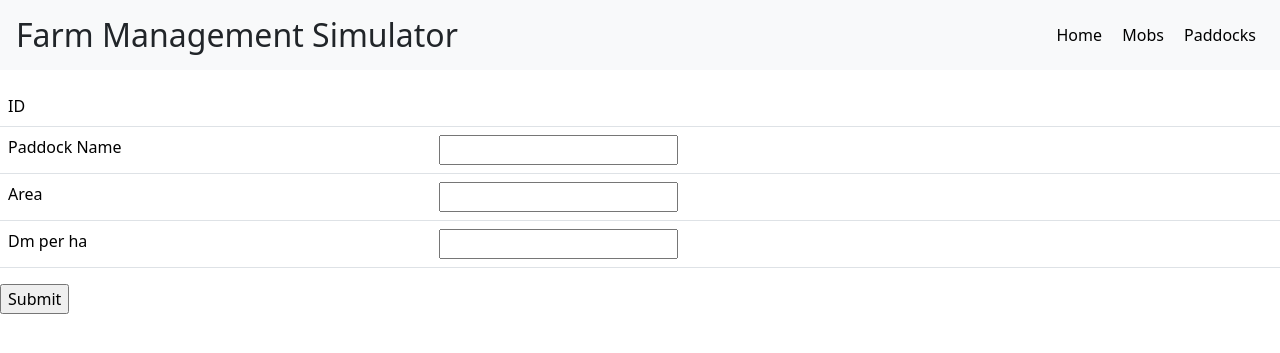
After one commit to Javier-Ng-1161775/fms, a Flask app: template templates/paddock_details_edit.html in a window 1280 px wide. The commit adds this page. Shown: the top 353 px of the page. Run offline with Flask 3, Linux system fonts and the light colour scheme; the template is opened without the code that fills it, so the values that code supplies are empty.

Commit message:
updated edit and add buttons to paddock
calculation of total DM not correct

```diff
--- a/app.py
+++ b/app.py
@@ -184,3 +184,69 @@ def move_mob():
 
     flash("Mob moved successfully!", "success")
     return redirect(url_for("mobs"))
+
+
+#create a paddocks/add route
+@app.route("/add_paddock", methods=["GET", "POST"])
+def add_paddock():
+    """Route to add a new paddock."""
+    if request.method == "POST":
+        try:
+            name = request.form.get("name")
+            area = float(request.form.get("area"))
+            dm_per_ha = float(request.form.get("dm_per_ha"))
+
+            total_dm = area * dm_per_ha
+
+            connection = getCursor()
+
+            # Insert the new paddock into the database
+            insert_query = """
+            INSERT INTO paddocks (name, area, dm_per_ha, total_dm)
+            VALUES (%s, %s, %s, %s)
+            """
+            connection.execute(insert_query, (name, area, dm_per_ha, total_dm))
+
+            flash("Paddock added successfully!", "success")
+        except Exception as e:
+            print(f"Error adding paddock: {e}")
+            flash("Failed to add paddock. Please try again.", "danger")
+
+        return redirect(url_for("paddocks"))  # Redirect back to the paddocks page
+
+    return render_template("add_paddock.html")
+
+@app.route("/paddock_details", methods=['GET'])  # Uses the GET method to extract the data from the URL (after the ? in the URL)
+def paddock_details():
+
+    connection = getCursor()
+    id = request.args.get('id')
+    qstr = "SELECT * FROM paddocks WHERE id = %s;"
+    qargs = (id,)   # the items in this tuple are placed into the SQL query where the %s markers are, in the order they appear in the query
+    connection.execute(qstr,qargs)      # Note the second qargs argument, which provides the data to match the %s markers in the qstr
+    paddock_details = connection.fetchone()      # Returns only one row from the query - as a tuple.
+    return render_template("paddock_details.html", paddock_details=paddock_details)
+
+@app.route("/paddock_details/edit", methods=['GET'])
+def paddock_details_edit():
+
+    connection = getCursor()
+    id = request.args.get('id')
+    qstr = "SELECT * FROM paddocks where id = %s;"
+    qargs = (id,)
+    connection.execute(qstr,qargs)
+    paddock_details = connection.fetchone()
+    return render_template("paddock_details_edit.html", paddock_details=paddock_details)   # This page displays a form that can return data.
+
+@app.route("/paddock_details/edit/update", methods=['POST'])
+def paddock_details_edit_update():
+
+    connection = getCursor()
+    formvals = request.form    # Returns a dictionary of {form-element-name: value} pairs
+    qstr = """update paddocks
+                set name = %s, area = %s, dm_per_ha = %s
+                where id = %s;"""
+    qargs = (formvals['name'], formvals['area'], formvals['dm_per_ha'], formvals['id'])    # 3 parameters to match the 3 %s markers in the order the appear in the query
+    connection.execute(qstr,qargs)          # The query executes here, but UPDATE queries make the changes in the database, but don't send any
+                                            #   data back to Python - so there is no data to assign to a variable from fetchall() or fetchone()
+    return redirect("/paddock_details?id="+formvals['id'])
--- a/templates/mobs.html
+++ b/templates/mobs.html
@@ -28,7 +28,7 @@
                             <select name="paddock_id" required>
                                 <option value="" disabled selected>Select a new paddock</option>
                                 {% for paddock in available_paddocks %}
-                                    <option value="{{ paddock[0] }}">{{ paddock[1] }}</option>  <!-- Corrected index -->
+                                    <option value="{{ paddock[0] }}">{{ paddock[1] }}</option>
                                 {% endfor %}
                             </select>
                             <button type="submit">Move Mob</button>
--- /dev/null
+++ b/templates/paddock_details_edit.html
@@ -0,0 +1,34 @@
+{% extends "base.html" %}
+{% block content %}
+
+<h2>{{paddock_details[1]}}</h2>
+
+<form action="/paddock_details/edit/update" method="post">   <!-- the URL and method="post" are crucial for app.py to be able to read the data from this form -->
+
+    <table class="table simple-table">   <!-- Bootstrap style and our own style applied -->
+        <tr>
+            <td>ID</td>
+            <td>{{paddock_details[0]}}
+                <input type="hidden" name="id" id="id" value="{{paddock_details[0]}}"></td>   <!-- Still stores ID as a value in the form, but it can't be edited by the user -->
+        </tr>
+        <tr>
+            <td>Paddock Name</td>
+            <td><input type="text" name="name" id="name" value="{{paddock_details[1]}}"></td> <!-- Shows an input box starting with the current value, which the user can then edit -->
+        </tr>
+        <tr>
+            <td>Area</td>
+            <td><input type="text" name="area" id="area" value="{{paddock_details[2]}}"></td> <!-- Shows an input box starting with the current value, which the user can then edit -->
+        </tr>
+        <tr>
+            <td>Dm per ha</td>
+            <td><input type="text" name="dm_per_ha" id="dm_per_ha" value="{{paddock_details[3]}}"></td> <!-- Shows an input box starting with the current value, which the user can then edit -->
+        </tr>
+    </table>
+
+    <input type="submit" value="Submit">    <!-- This is needed to submit the form -->
+
+</form>
+<p><br></p>
+
+
+{% endblock %}
```
Also changed, not shown: templates/add_paddock.html (added, +28 -0 lines), templates/paddock_details.html (added, +30 -0 lines), templates/paddocks.html (+22 -1 lines).
